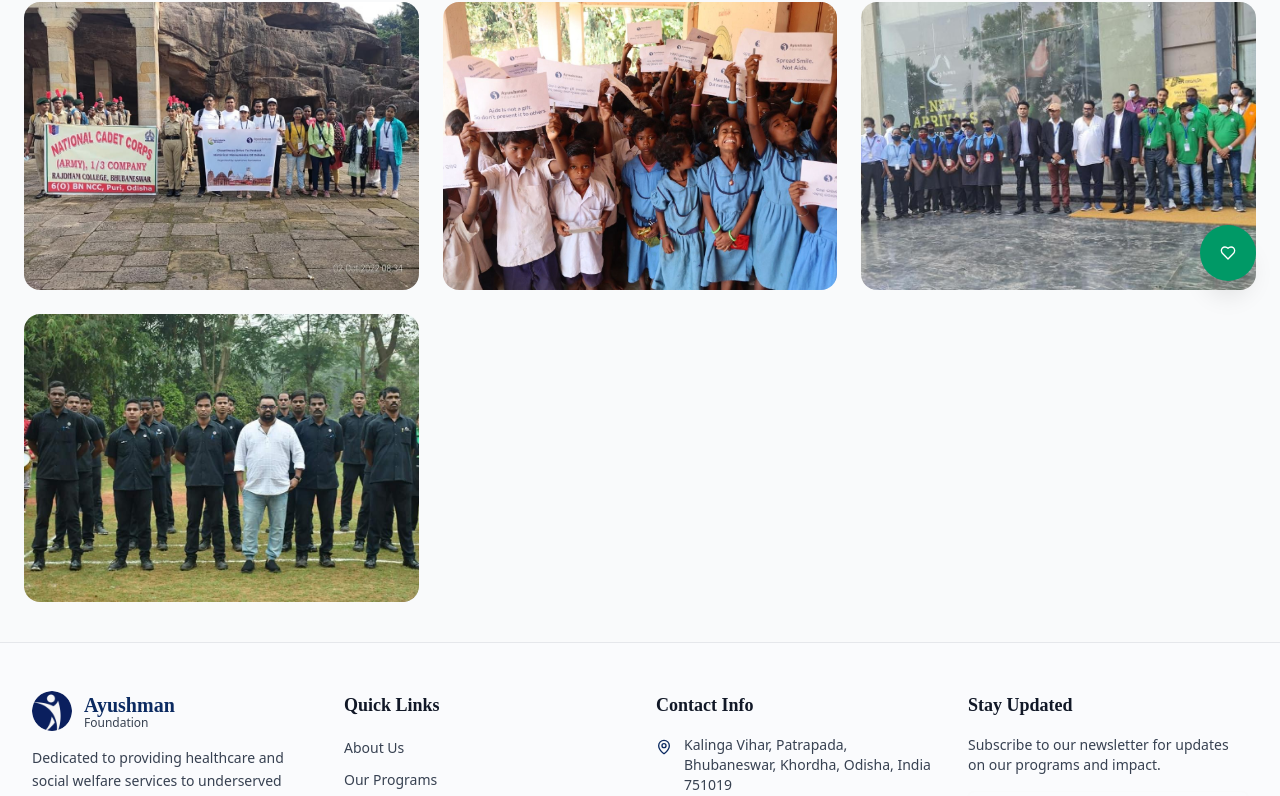
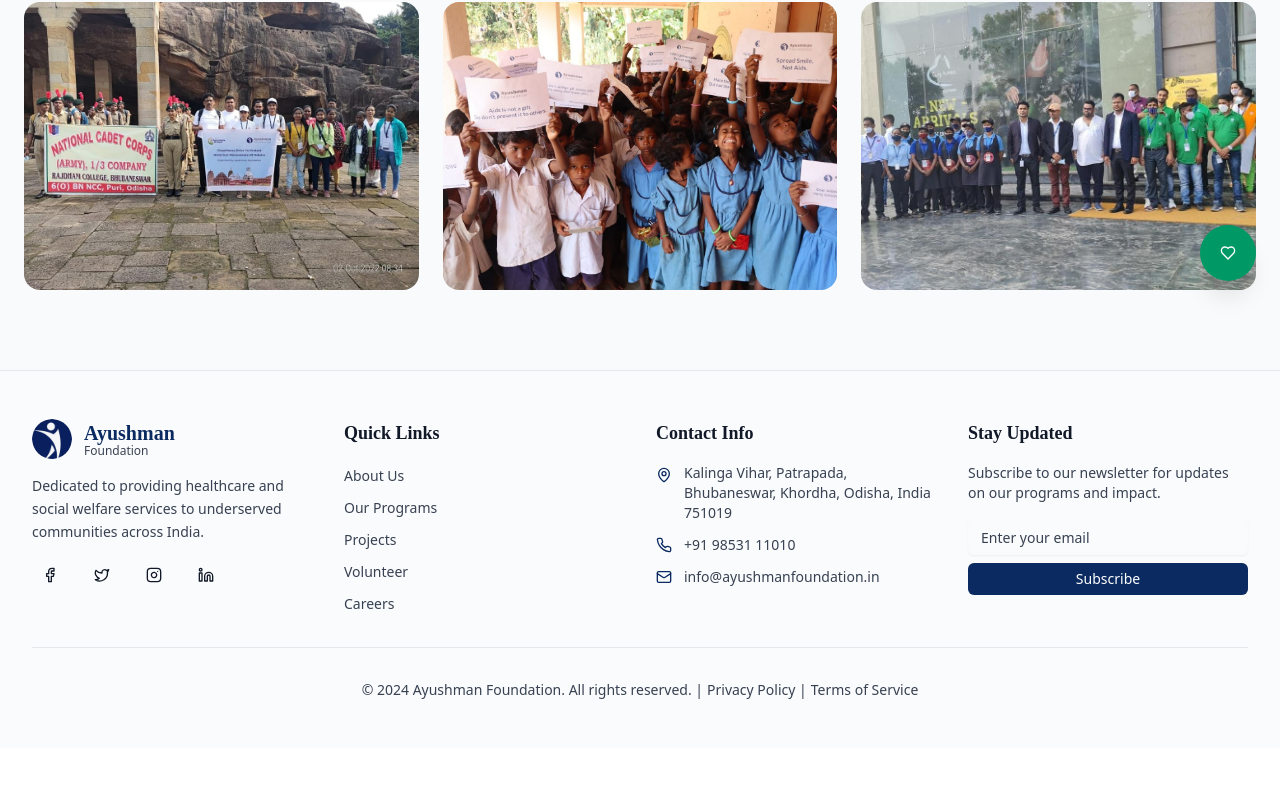
Before and after one commit to utkalgrouptech/Ayushman-Foundation, a Next.js app: page /gallery in a window 1280 px wide. Shown: the part 495-1291 px from the top of the page. After the commit the page ends 1243 px from the top, so only its background shows below. Built offline with nearby package versions, Linux system fonts and the light colour scheme.

Commit message:
Remove img7 from gallery images
Removed '/images/img7.jpeg' from the gallery images list.

```diff
--- a/app/gallery/page.tsx
+++ b/app/gallery/page.tsx
@@ -10,7 +10,7 @@ const images = [
   "/images/img4.jpeg",
   "/images/img5.jpeg",
   "/images/img6.jpeg",
-  "/images/img7.jpeg",
+
 
 ];
 
```
